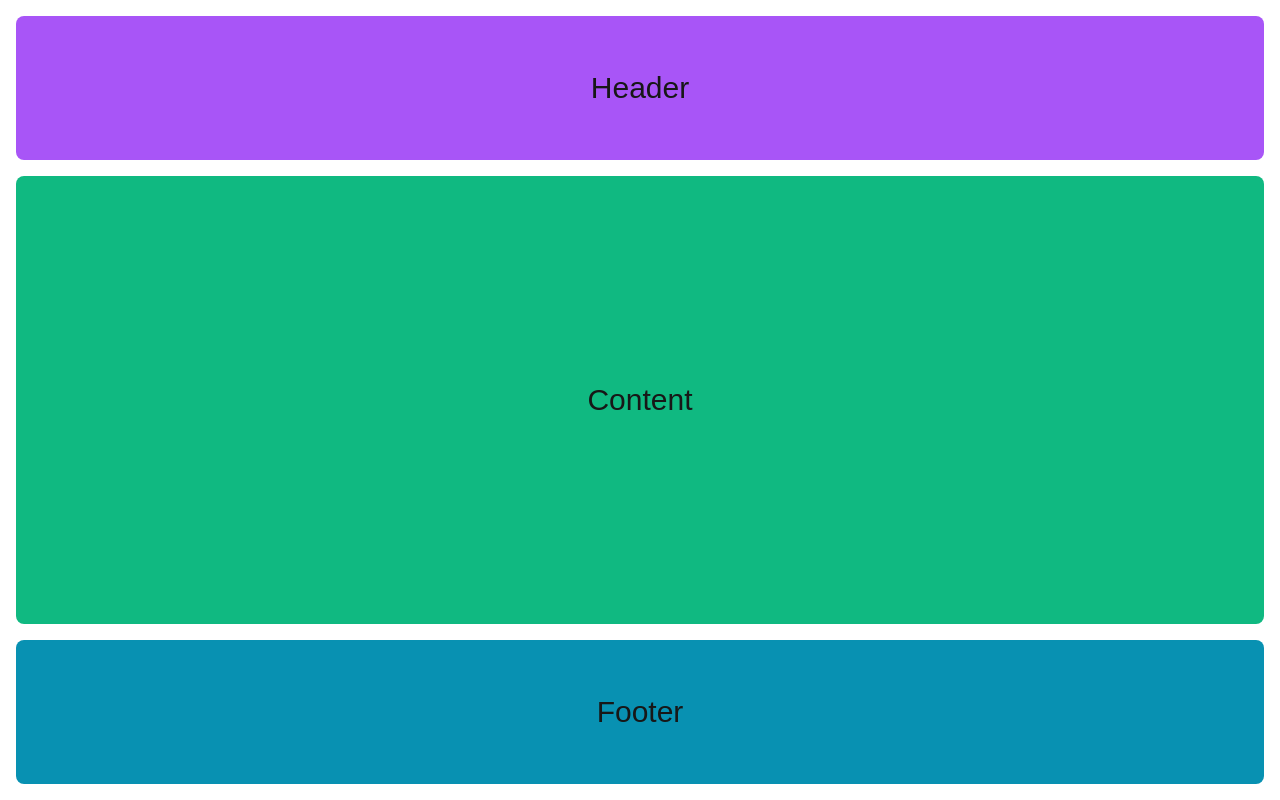
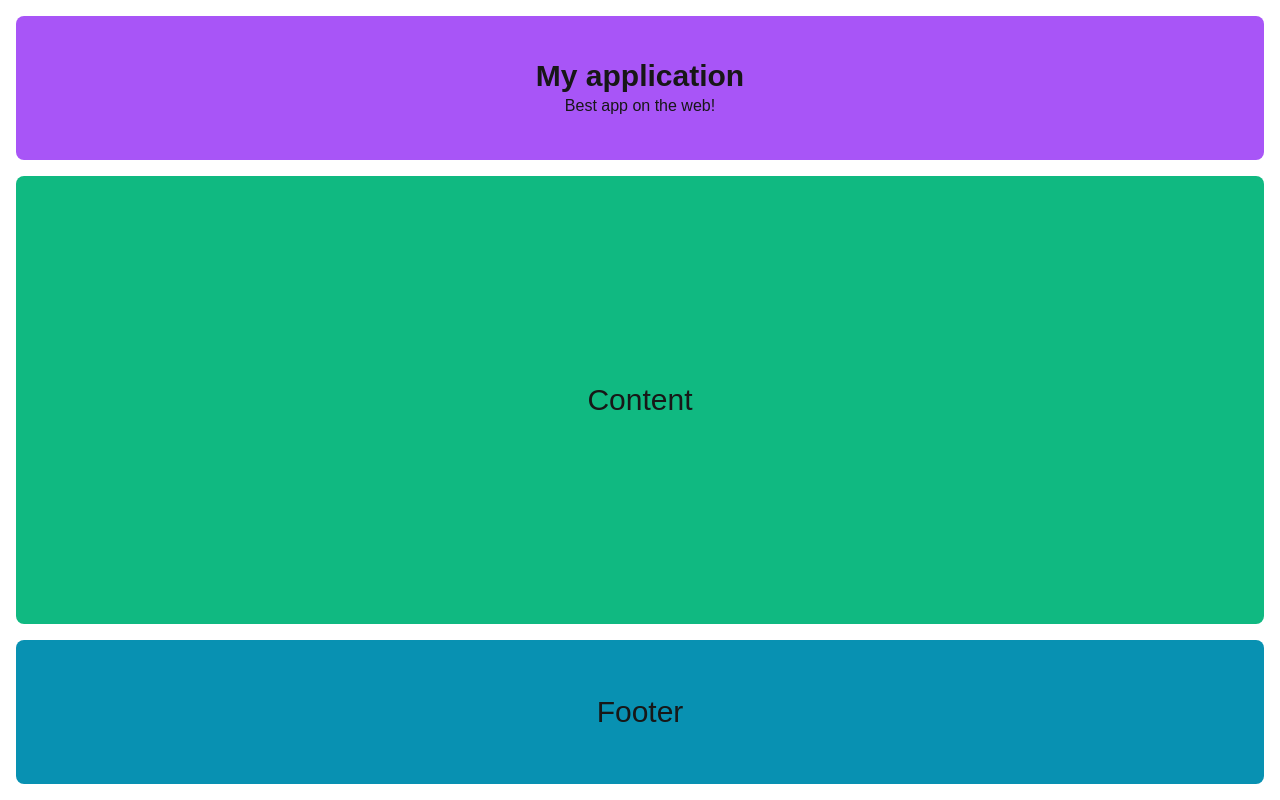
Before and after one commit to saleh-coder/react-fundamentals, a Next.js app: page /fundamentals/page in a window 1280 px wide. Built offline with nearby package versions, Linux system fonts and the light colour scheme.

Commit message:
Implement property passing for the Header component

```diff
--- a/src/app/fundamentals/page/page.tsx
+++ b/src/app/fundamentals/page/page.tsx
@@ -5,7 +5,7 @@ import Header from "@/components/Header";
 export default function Page() {
   return (
     <div className={`flex flex-col gap-4 p-4 h-screen`}>
-      <Header />
+      <Header title="My application" caption="Best app on the web!" />
       <Content />
       <Footer />
     </div>
--- a/src/components/Header.tsx
+++ b/src/components/Header.tsx
@@ -1,11 +1,18 @@
-export default function Header() {
+// Definition of the HeaderProps interface that specifies the types of the properties received by the Header component. This avoids the use of the 'any' type, improving type safety and code readability.
+interface HeaderProps {
+  title: string;
+  caption: string;
+}
+
+export default function Header(props: HeaderProps) {
   return (
     <div
       className={`
-    flex justify-center items-center h-36
-  bg-purple-500 text-3xl rounded-lg`}
+    flex flex-col justify-center items-center h-36
+  bg-purple-500 rounded-lg`}
     >
-      Header
+      <h1 className="text-3xl font-black">{props.title}</h1>
+      <h2>{props.caption}</h2>
     </div>
   );
 }
```
